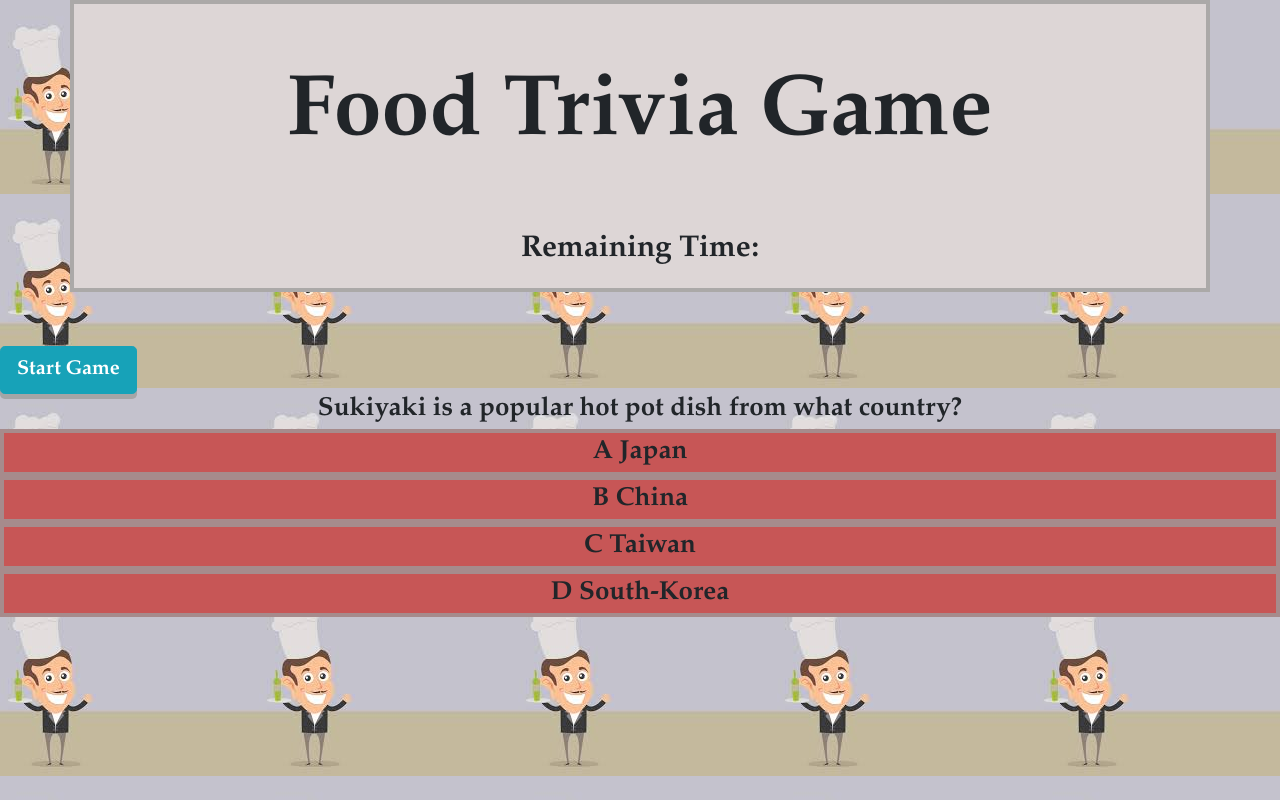
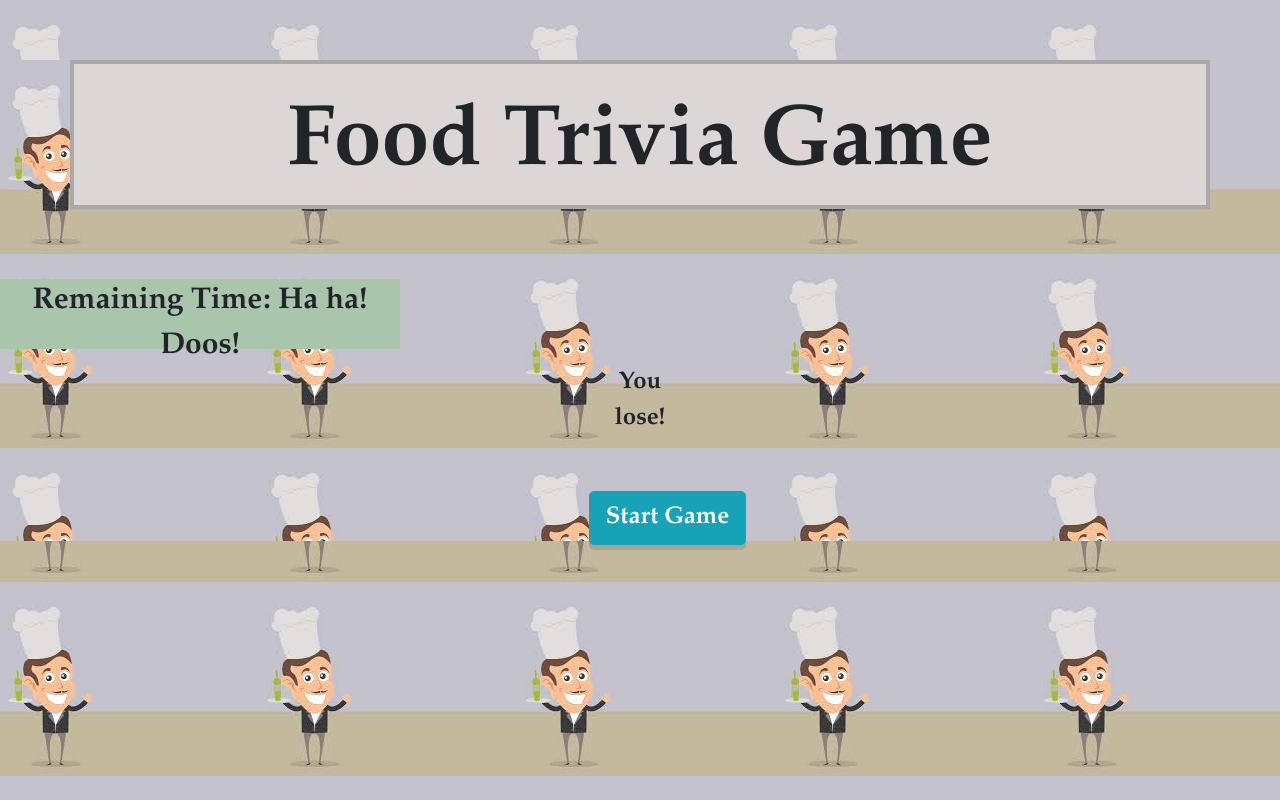
Before and after one commit to Heidijvr/Trivia-Game, a plain HTML site: page index.html in a window 1280 px wide. Drawn offline with nearby package versions, Linux system fonts and the light colour scheme.

Commit message:
clock added with some css

```diff
--- a/assets/css/style.css
+++ b/assets/css/style.css
@@ -5,18 +5,24 @@ body, html {
 
 .container {
     margin: auto;
-    padding-top: 60px;
+    margin-top: 60px;
+    margin-bottom: 70px;
+    padding-top: 30px;
     text-align: center;
     border: 4px solid  hsla(60, 1%, 61%, 0.767);
     background-color: rgb(221, 214, 214)
 }
 
 
-.lead {
+#remainingTime {
     font-size: 30px;
     font-weight: bold;
     font-family: "Garamond", "Book Antigua", "Bookman Old Style";
     margin-top: 60px;
+    width:400px;
+    height:70px;
+    background-color:rgb(169, 197, 171);
+    text-align: center;
  }
 
 h1 {
@@ -34,20 +40,50 @@ h1 {
     transform: translateY(4px);
  }
 
- #question {
+ #questionText {
     text-align: center;
-    font-size: 60px;
+    font-size: 30px;
+    font-weight: bold;
+    font-family: "Garamond", "Book Antigua", "Bookman Old Style";
+
+
 }
 
-#questionAnswerBox {
+.questionBox {
+    width: 720px;
+    height: 85px;
+    background-color:rgb(169, 197, 171);
+    border: 4px solid  hsla(60, 1%, 61%, 0.767);
+}
+
+.gameBox {
     text-align: center;
     font-size: 26px;
     font-weight: bold;
     font-family: "Garamond", "Book Antigua", "Bookman Old Style";
+    margin-right: 600px;
+    margin-left: 600px;
 }
 
 .answerOptionBox {
+    text-align: left;
     background-color: rgb(199, 86, 86);
     border: 4px solid  hsla(300, 1%, 61%, 0.767);
 
 }
+
+#start {
+    font-size: 24px;
+    font-family: "Garamond", "Book Antigua", "Bookman Old Style";
+    margin-left: 46%;
+    margin-right: -54%;
+    transform: translate(-50%, -50%);
+    box-shadow: 0 5px hsla(60, 1%, 61%, 0.767);
+    transform: translateY(4px);
+ }
+
+#winLoseBox {
+    font-size: 24px;
+    font-family: "Garamond", "Book Antigua", "Bookman Old Style";
+    font-weight: bold;
+}
--- a/assets/javascript/app.js
+++ b/assets/javascript/app.js
@@ -1,23 +1,92 @@
-var currentQuestion = {};
+var allQuestions = [
+  {
+    question: 'Sukiyaki is a popular hot pot dish from what country?',
+    options: ['Japan', 'China', 'Taiwan', 'South-Korea'],
+    answerIndex: 0
+  },
+  {
+    question: 'Lox, often served on a bagel, is a fillet of brined what?',
+    options: ['Tuna', 'Salmon', 'Halibut', 'Swordfish'],
+    answerIndex: 1
+  },
+  {
+    question: 'Sriracha is type of hot sauce named after a city located in what country?',
+    options: ['India', 'Sri-Lanka', 'Thailand', 'Chili'],
+    answerIndex: 2
+  },
+  {
+    question: 'Malbec, Sangiovese, and Syrah are all a type of what?',
+    options: ['Entrees', 'Cocktails', 'Wines', 'Deserts'],
+    answerIndex: 2
+  },
+  {
+    question: 'In which country did cheddar cheese originate?',
+    options: ['England','Switzerland','Austria','Denmark'],
+    answerIndex: 0
+  },
+  {
+    question: 'What is the main ingredient in thousand island dressing?',
+    options: ['Vinegar','Garlic','Ketchup','Mayonnaise'],
+    answerIndex: 3
+  },
+  {
+    question: 'In the US, a pint of milk is equal to how many cups of milk?',
+    options: ['4', '1', '3','2'],
+    answerIndex: 3
+  },
+  {
+    question: 'Where was the fortune cookie invented?',
+    options: ['California', 'Los-Angeles', 'Japan', 'China'],
+    answerIndex: 0
+  },
+];
 
-currentQuestion.question = 'Sukiyaki is a popular hot pot dish from what country?';
-currentQuestion.options = ['Japan', 'China', 'Taiwan', 'South-Korea'];
-currentQuestion.answer = 'Japan';
+var currentQuestionIndex = 0;
+var seconds;
+var countDownTimer;
 
+var startTimer = function() {
+  clearInterval(countDownTimer);
+  seconds = 5;
+  $("#secondsRemaining").text(seconds);
 
+  countDownTimer = setInterval(function() {
+    seconds--;
+
+    $("#secondsRemaining").text(seconds);
+
+    if (seconds == 0) {
+      stopTimer();
+    }
+  }, 1000);
+}
+
+var stopTimer = function() {
+  clearInterval(countDownTimer);
+  $("#questionAnswerBox").hide();
+  $("#winLoseBox").show();
+  $("#secondsRemaining").text("Ha ha! Doos!");
+
+  setTimeout(displayQuestion, 2000);
+  currentQuestionIndex++;
+};
 
 $(".answerOptionBox").on("click", function() {
   console.log($(this).index());
 
 });
 
-var displayQuestion = function(questionAndAnswers) {
-  $("#questionText").text(questionAndAnswers.question);
+var displayQuestion = function() {
+  var currentQuestion = allQuestions[currentQuestionIndex];
+  $("#questionAnswerBox").show();
+  $("#winLoseBox").hide();
+
+  $("#questionText").text(currentQuestion.question);
 
   $('.answerOption').each(function(index, element) {
-    console.log('ksss ', index);
-    $(element).text(questionAndAnswers.options[index]);
+    $(element).text(currentQuestion.options[index]);
   });
+  startTimer();
 };
 
-displayQuestion(currentQuestion);
+displayQuestion();
--- a/index.html
+++ b/index.html
@@ -16,23 +16,18 @@
 <div class="container">
     <div id="game">
     <h1>Food Trivia Game</h1>
-        <p id="remaining-time" class="lead">Remaining Time: <span id="timer"></span></p>
+
 
     </div>
     <div id="results">
     </div>
 </div>
 
-<div><button id="start" class="btn btn-info btn-lg">Start Game</button>
-    <div class="row">
-        <div id="choices" class="text-center">
-        <div id="options">
-        </div>
-        </div>
-    </div>
-</div>
+<p id="remainingTime">Remaining Time: <span id="secondsRemaining"></span></p>
 
-<div id="questionAnswerBox">
+
+
+<div id="questionAnswerBox" class="gameBox">
     <div class="questionBox">
        <span id="questionText">What is the answer?</span>
     </div>
@@ -54,9 +49,16 @@
                 <span class="answerOption">Answer D</span>
             </div>
     </div>
+
+</div>
+<div id="winLoseBox" class="gameBox">
+        You lose!
 </div>
 
-
+<div><button id="start" class="btn btn-info btn-lg">Start Game</button>
+    <div class="row">
+</div>
+</div>
 
 
 <div id="status"></div>
```
Also changed, not shown: assets/javascript/scratch.js (+44 -0 lines).
